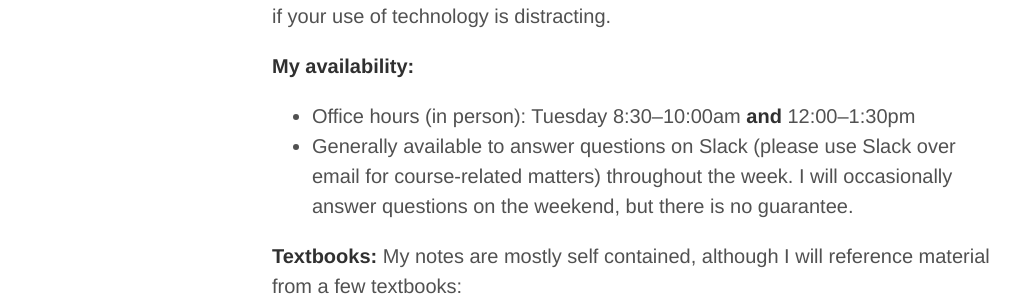
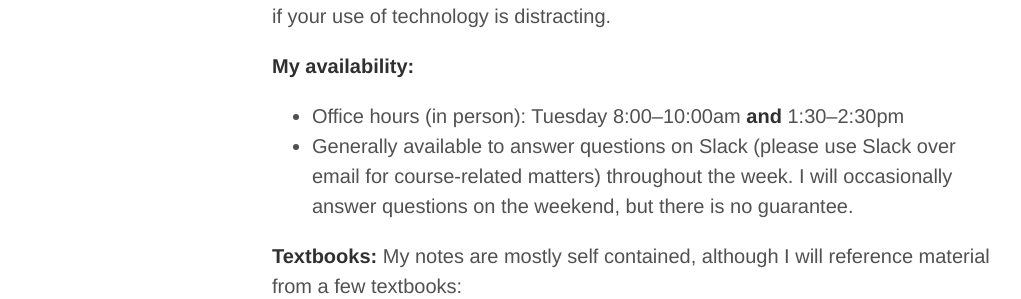
Before and after one commit to elevien/math50_2025, a Jekyll site: the page built from index.md, in a window 1280 px wide and 900 px high, scrolled down 836 px. Shown: the part 155-454 px from the top of the window, without its empty margins (8-1029 px from the left). Built offline with Jekyll 4.4.1, drawn with Linux system fonts in a browser that asks for light colours.

Commit message:
updated office hours

```diff
--- a/index.md
+++ b/index.md
@@ -21,7 +21,7 @@ See [weekly schedule]({{ '/schedule/' | relative_url }}) for details.
 
 **My availability:**
 
-- Office hours (in person): Tuesday 8:30–10:00am **and** 12:00–1:30pm
+- Office hours (in person): Tuesday 8:00–10:00am **and** 1:30–2:30pm
 - Generally available to answer questions on Slack (please use Slack over email for course-related matters) throughout the week. I will occasionally answer questions on the weekend, but there is no guarantee.
 
 **Textbooks:** My notes are mostly self contained, although I will reference material from a few textbooks:
```
